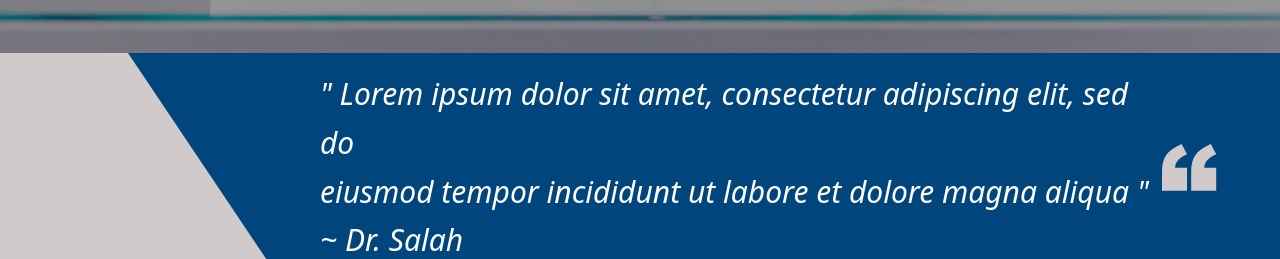
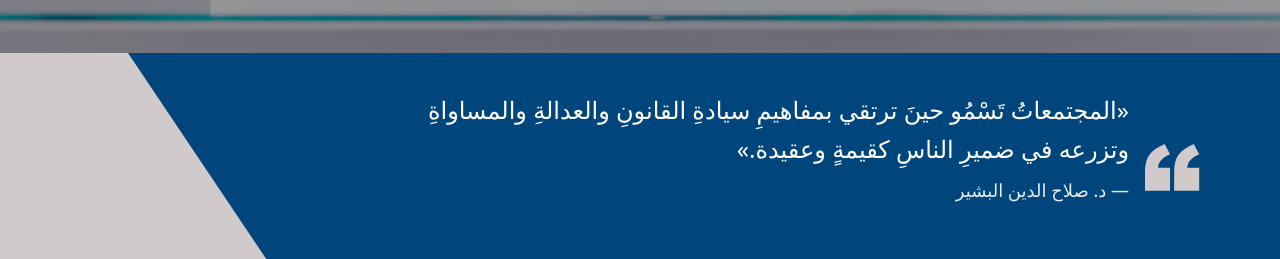
Before and after one commit to maltamari/iblaw-old, a Next.js app: page / in a window 1280 px wide. Shown: the part 693-952 px from the top of the page. Built offline with nearby package versions, Linux system fonts and the light colour scheme; no server answers.

Commit message:
update edit team file and team file

```diff
--- a/app/dashboard/page.tsx
+++ b/app/dashboard/page.tsx
@@ -90,7 +90,7 @@ export default async function DashboardPage() {
       value: jobListingsCount.count || 0,
       icon: FileText,
       description: "Total Job Listings",
-      href: "/dashboard/opportunities",
+      href: "/dashboard/careers",
     },
   ]
 
--- a/components/Home/aboutSection.tsx
+++ b/components/Home/aboutSection.tsx
@@ -30,7 +30,7 @@ export default function AboutSection() {
             </p>
 
             {/* Main Heading */}
-            <h2 className="text-4xl md:text-5xl lg:text-6xl font-bold text-main leading-tight">
+            <h2 className="text-4xl md:text-5xl lg:text-6xl font-bold text-main leading-tight capitalize">
               A leading full service law firm
             </h2>
 
--- a/components/Home/barSection.tsx
+++ b/components/Home/barSection.tsx
@@ -1,11 +1,21 @@
-import Image from 'next/image'
-import React from 'react'
+'use client';
+
+import Image from 'next/image';
+import React, { useState, useEffect } from 'react';
 
 function BarSection() {
+  const [showEnglish, setShowEnglish] = useState(false);
+  const [mounted, setMounted] = useState(false);
+
+  // ✅ حل Hydration Error
+  useEffect(() => {
+    setMounted(true);
+  }, []);
+
   return (
-    <div className="w-full ">
+    <div className="w-full">
       {/* Quote Section with Diagonal Design */}
-      <div className="relative h-[70px] sm:h-[180px] md:h-[190px] lg:h-[229px] ">
+      <div className="relative h-[70px] sm:h-[180px] md:h-[190px] lg:h-[229px]">
 
         {/* Diagonal Background */}
         <div className="absolute inset-0">
@@ -20,57 +30,80 @@ function BarSection() {
               clipPath: 'polygon(100% 0, 100% 100%, 22% 100%, 10% 0)',
             }}
           >
+            <div className="flex flex-row items-center justify-evenly w-[80%] ml-15 md:ml-45 lg:ml-80 gap-4">
 
+              {/* Quote Text Container with Toggle */}
+              <div
+                className="relative flex-1 cursor-pointer group"
+                onClick={() => mounted && setShowEnglish(!showEnglish)}
 
-            <div className="flex flex-row items-center justify-evenly w-[90%] ml-15 md:ml-45 lg:ml-80">
+              >
+                {/* Arabic Quote */}
+                <div
+                  className={`transition-all duration-500 ease-in-out ${
+                    showEnglish ? 'opacity-0 translate-y-2' : 'opacity-100 translate-y-0'
+                  } absolute inset-0`}
+                >
+                  <p
+                    className="text-[7px] sm:text-sm md:text-xl lg:text-2xl font-light leading-relaxed text-white text-right sm:w-full"
+                    dir="rtl"
+                  >
+                    «المجتمعاتُ تَسْمُو حينَ ترتقي بمفاهيمِ سيادةِ القانونِ والعدالةِ والمساواةِ
+                    <br className="hidden sm:block" />
+                    وتزرعه في ضميرِ الناسِ كقيمةٍ وعقيدة.»
+                    <br />
+                    <span className="text-[6px] sm:text-xs md:text-base lg:text-lg opacity-90 not-italic">
+                      — د. صلاح الدين البشير
+                    </span>
+                  </p>
+                </div>
 
-              {/* Quote Text */}
+                {/* English Translation */}
+                <div
+                  className={`transition-all duration-500 ease-in-out ml-5 ${
+                    showEnglish ? 'opacity-100 translate-y-0' : 'opacity-0 -translate-y-2'
+                  }`}
+                >
+                  <p className="text-[7px] sm:text-sm md:text-xl lg:text-2xl italic font-light leading-relaxed text-white sm:w-full">
+                    "Societies are exalted when they elevate the concepts of the rule of law,
+                    <br className="hidden sm:block" />
+                    justice, and equality, and implant them in the conscience of the people
+                    <br className="hidden sm:block" />
+                    as a value and a creed."
+                    <br />
+                    <span className="text-[6px] sm:text-xs md:text-base lg:text-lg opacity-90">
+                      ~ Dr. Salaheddin Al-Bashir
+                    </span>
+                  </p>
+                </div>
 
-                <p
-                  className="
-                    text-[8px]
-                    sm:text-base
-                    md:text-2xl
-                    lg:text-3xl
-                    italic font-light leading-relaxed
-                    text-white
-                    sm:w-full
+                {/* Hover Indicator */}
+                {mounted && (
+                  <div className="absolute bottom-0 right-0 opacity-0 group-hover:opacity-100 transition-opacity duration-300">
+                    <span className="text-[6px] sm:text-xs text-white/60">
+                      {showEnglish ? 'العربية ←' : 'English →'}
+                    </span>
+                  </div>
+                )}
+              </div>
 
-
-                  "
-                >
-                  " Lorem ipsum dolor sit amet, consectetur adipiscing elit, sed do<br/> eiusmod tempor incididunt ut labore et dolore magna aliqua "
-                  <br />
-                  ~ Dr. Salah
-                </p>
-              <div className=" ">
+              {/* Signature */}
+              <div className="shrink-0">
                 <Image
                   src="/signature.svg"
                   width={70}
                   height={60}
-                  alt="signature"
-                  className="
-                    w-4
-                    sm:w-10
-                    md:w-[45px]
-                    lg:w-[55px]
-                    lg:mr-20
-                  "
+                  alt="Dr. Salaheddin signature"
+                  className="w-4 sm:w-10 md:w-[45px] lg:w-[55px] lg:mr-20"
                   priority
                 />
               </div>
-              </div>
-
             </div>
           </div>
-
         </div>
-
-        {/* Quote Content */}
-
+      </div>
     </div>
-
-  )
+  );
 }
 
-export default BarSection
+export default BarSection;
--- a/components/Team/employees.tsx
+++ b/components/Team/employees.tsx
@@ -43,7 +43,11 @@ const Employees = () => {
             .sort((a, b) => a.name.localeCompare(b.name)),
           associates: data
             .filter(m => m.category === 'associate')
-            .sort((a, b) => a.name.localeCompare(b.name)),
+            .sort((a, b) => {if (a.oath_year !== b.oath_year) {
+                return b.oath_year - a.oath_year;
+                    }
+              return a.name.localeCompare(b.name);}
+            ),
           management: data
             .filter(m => m.category === 'management')
             .sort((a, b) => a.name.localeCompare(b.name)),
--- a/components/careers/apply.tsx
+++ b/components/careers/apply.tsx
@@ -1,7 +1,7 @@
 'use client';
 
 import React, { useState, useEffect } from 'react';
-import { Send, SendHorizontalIcon, Upload, X } from 'lucide-react';
+import {  SendHorizontalIcon, Upload, X } from 'lucide-react';
 import { Textarea } from '../ui/textarea';
 import { Input } from '../ui/input';
 import MainButton from '../ui/mainButton';
--- a/components/dashboard/team/add-team-member-dialog.tsx
+++ b/components/dashboard/team/add-team-member-dialog.tsx
@@ -274,10 +274,10 @@ export function AddTeamMemberDialog() {
             </div>
 
             <div className="grid gap-2">
-              <Label htmlFor="display_order">Display Order</Label>
+              <Label htmlFor="oath_year">Oath Year</Label>
               <Input
-                id="display_order"
-                name="display_order"
+                id="oath_year"
+                name="oath_year"
                 type="number"
                 placeholder="0"
                 defaultValue="0"
--- a/components/dashboard/team/edit-team-member-dialog.tsx
+++ b/components/dashboard/team/edit-team-member-dialog.tsx
@@ -278,14 +278,12 @@ export function EditTeamMemberDialog({ member, open, onClose }: EditTeamMemberDi
 
               <div className="grid gap-2">
                 <Label htmlFor="edit-department">
-                  Department <span className="text-destructive">*</span>
+                  Department
                 </Label>
                 <Input
                   id="edit-department"
                   name="department"
-                  defaultValue={member.department}
                   placeholder="Litigation"
-                  required
                   disabled={isPending}
                 />
               </div>
@@ -315,12 +313,12 @@ export function EditTeamMemberDialog({ member, open, onClose }: EditTeamMemberDi
                 </div>
 
                 <div className="grid gap-2">
-                  <Label htmlFor="edit-display_order">Display Order</Label>
+                  <Label htmlFor="oath_year">Oath Year</Label>
                   <Input
-                    id="edit-display_order"
-                    name="display_order"
+                    id="oath_year"
+                    name="oath_year"
                     type="number"
-                    defaultValue={member.display_order}
+                    defaultValue={member.oath_year}
                     disabled={isPending}
                   />
                 </div>
--- a/components/dashboard/team/team-members-table.tsx
+++ b/components/dashboard/team/team-members-table.tsx
@@ -11,7 +11,7 @@ import {
 } from "@/components/ui/table";
 import { Button } from "@/components/ui/button";
 import { Pencil, Trash2 } from "lucide-react";
-import { deleteTeamMember } from "@/utils/team-actions";
+import { deleteTeamMember,TeamMember } from "@/utils/team-actions";
 import { toast } from "sonner";
 import {
   AlertDialog,
@@ -24,7 +24,6 @@ import {
   AlertDialogTitle,
 } from "@/components/ui/alert-dialog";
 import { EditTeamMemberDialog } from "./edit-team-member-dialog";
-import { TeamMember } from "@/utils/team-actions";
 
 export function TeamMembersTable({ members }: { members: TeamMember[] }) {
   const [deleteId, setDeleteId] = useState<string | null>(null);
```
Also changed, not shown: utils/team-actions.ts (+10 -9 lines), app/dashboard/careers/page.tsx (renamed from app/dashboard/opportunities/page.tsx).
